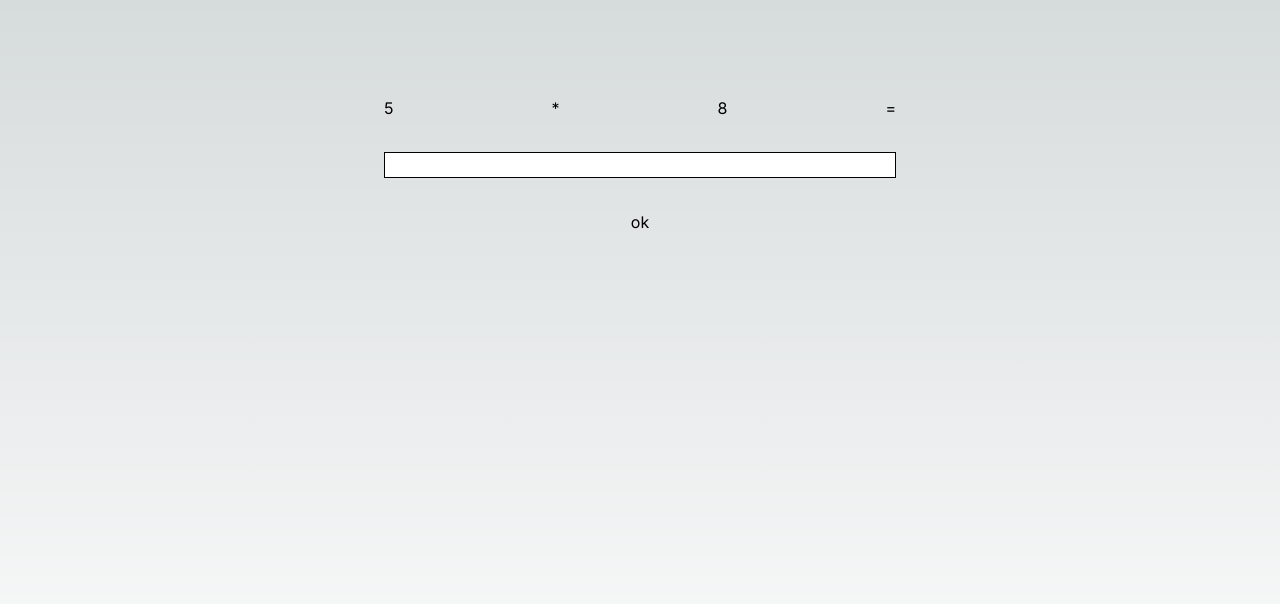
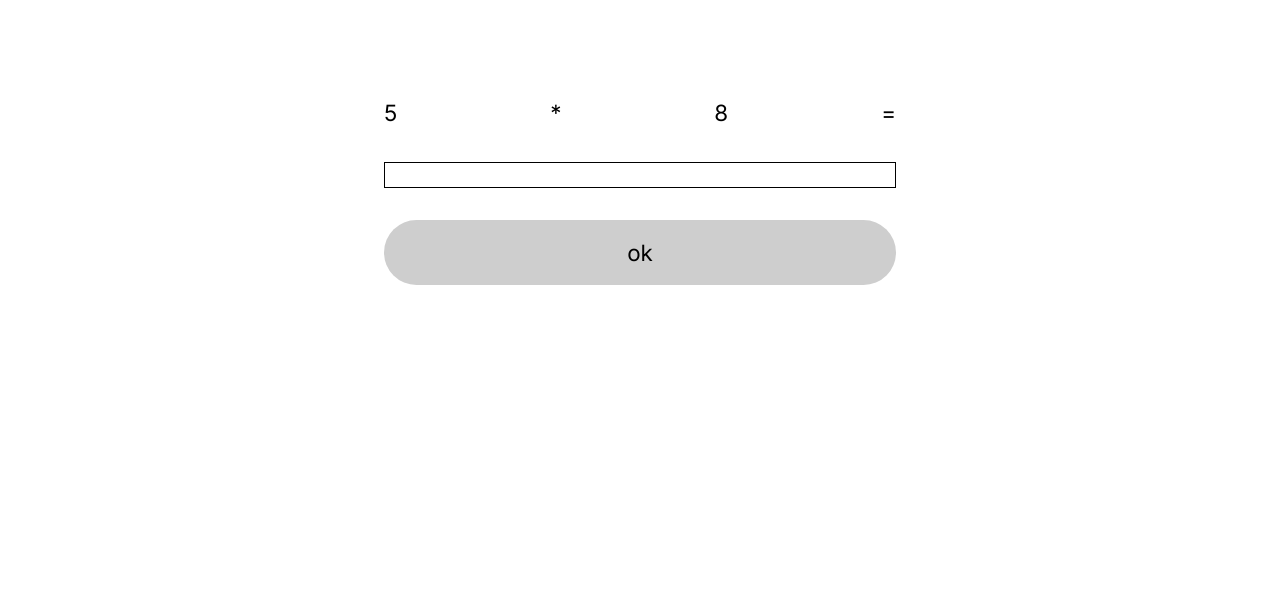
Before and after one commit to mumbablooz/mathe, a Next.js app: page / in a window 1280 px wide. Shown: the top 604 px of the page. Built offline with nearby package versions, Linux system fonts and the light colour scheme.

Commit message:
Add files via upload

```diff
--- a/app/globals.css
+++ b/app/globals.css
@@ -2,26 +2,68 @@
 @tailwind components;
 @tailwind utilities;
 
-:root {
-  --foreground-rgb: 0, 0, 0;
-  --background-start-rgb: 214, 219, 220;
-  --background-end-rgb: 255, 255, 255;
+body{
+  margin: 0;
+  padding: 0;
+  width: 100vw;
+}
+h1,h2,h3,h4,h5,h6{
+  font-family: Cambria, Cochin, Georgia, Times, 'Times New Roman', serif;
 }
 
-@media (prefers-color-scheme: dark) {
-  :root {
-    --foreground-rgb: 255, 255, 255;
-    --background-start-rgb: 0, 0, 0;
-    --background-end-rgb: 0, 0, 0;
-  }
+div,section{
+  transition: 5s ease-in-out;
+}
+a{
+  text-decoration: none;
+  color: black;
+}
+ul{
+  list-style-type: none;
+}
+p, b, button{
+  font-size: 1.4rem;
+}
+h1{
+  font-size: 3rem;
+}
+h2{
+  font-size: 2.6rem;
+}
+h3{
+  font-size: 2rem;
+  font-weight: bold;
+}
+li{
+  transition: 0.2s ease-in-out;
 }
 
-body {
-  color: rgb(var(--foreground-rgb));
-  background: linear-gradient(
-      to bottom,
-      transparent,
-      rgb(var(--background-end-rgb))
-    )
-    rgb(var(--background-start-rgb));
+li:active{
+  background-color: rgb(206, 206, 206);
+    transition: 0.1s ease-in-out;
+    }
+figure {
+  margin: 0;
 }
+button, .button,.Link{
+  background-color: 	rgb(206, 206, 206);
+  padding: 1rem;
+  border-radius: 10rem;
+  transition: 0.1s ease-in-out;
+  display: flex;
+  justify-content: center;
+  align-items: center;
+}
+
+button:hover,
+.button:hover,
+Link:hover
+{
+  background-color: rgb(202,255,112);
+  transition: 0.2s ease-in-out;
+}
+
+li:hover p{
+  color: rgb(89, 89, 89);
+  transition: 0.2s ease-in-out;
+}
```
